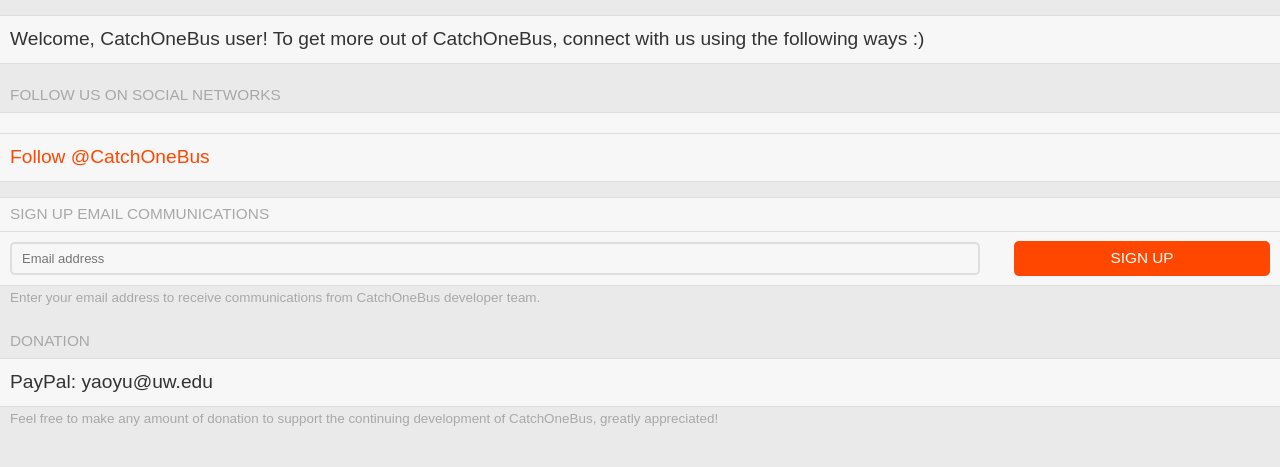
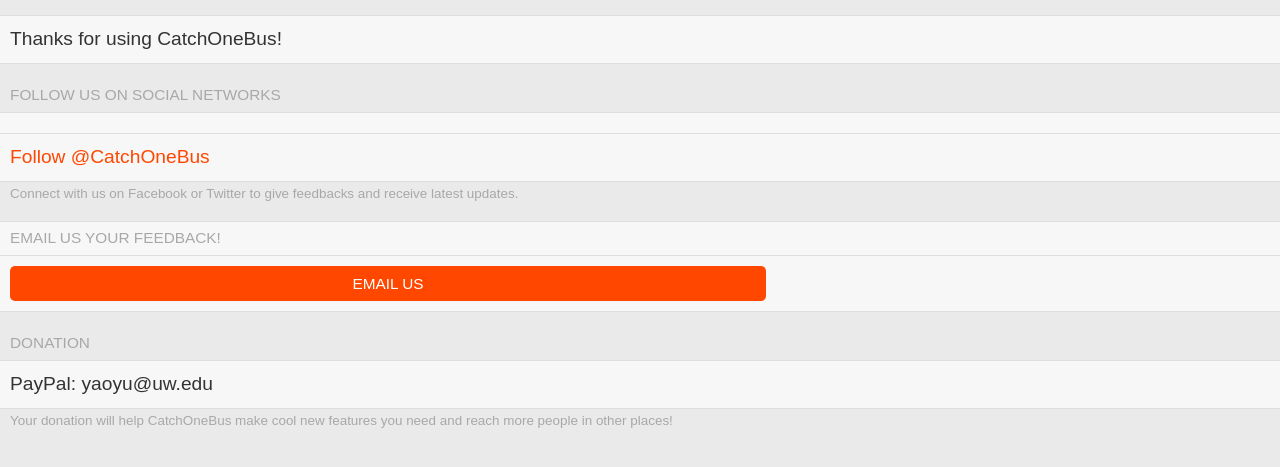
Before and after one commit to yaoyuyang/yaoyuyang.github.io, a Jekyll site: the page catchonebus/config/index.html, which Jekyll copies as it is, in a window 1280 px wide. Shown: the top 467 px of the page. Built offline with Jekyll 4.4.1, drawn with Linux system fonts in a browser that asks for light colours; comment, search, counter and statistics services are not loaded.

Commit message:
update catchonebus config page

```diff
--- a/catchonebus/config/index.html
+++ b/catchonebus/config/index.html
@@ -30,7 +30,7 @@
     <div class='item-container'>
       <div class='item-container-content'>
         <div class='item'>
-          Welcome, CatchOneBus user! To get more out of CatchOneBus, connect with us using the following ways :)
+          Thanks for using CatchOneBus!
         </div>
       </div>
     </div>
@@ -49,30 +49,19 @@
           <script>!function(d,s,id){var js,fjs=d.getElementsByTagName(s)[0],p=/^http:/.test(d.location)?'http':'https';if(!d.getElementById(id)){js=d.createElement(s);js.id=id;js.src=p+'://platform.twitter.com/widgets.js';fjs.parentNode.insertBefore(js,fjs);}}(document, 'script', 'twitter-wjs');</script>
         </label>
       </div>
-      <!-- <div class='item-container-footer'>
-        Connect with us on Facebook or Twitter to give feedbacks and share with friends.
-      </div> -->
+      <div class='item-container-footer'>
+        Connect with us on Facebook or Twitter to give feedbacks and receive latest updates.
+      </div>
     </div>
 
     <div class="item-container">
       <div class="item-container-content">
-        <div class="item-container-header">Sign up Email Communications</div>
+        <div class="item-container-header">Email us your feedback!</div>
         <label class="item">
-          <form action="//yaoyuyang.us12.list-manage.com/subscribe/post?u=a0dcb8efc3d6045d6bf675a5e&amp;id=821a287d64" method="post" id="mc-embedded-subscribe-form" name="mc-embedded-subscribe-form" class="validate" target="_blank" novalidate>
-
-            <!-- <input type="email" value="" name="EMAIL" class="email" id="mce-EMAIL" placeholder="email address" required> -->
-            <div class="item-input-wrapper item-input-wrapper-button">
-              <input type="email" value="" name="EMAIL" class="item-input" id="mce-EMAIL" placeholder="Email address" required>
-            </div>
-              <!-- real people should not fill this in and expect good things - do not remove this or risk form bot signups-->
-            <div style="position: absolute; left: -5000px;" aria-hidden="true"><input type="text" name="b_a0dcb8efc3d6045d6bf675a5e_821a287d64" tabindex="-1" value=""></div>
-            <div class="button-container"><input type="submit" value="SIGN UP" name="subscribe" id="mc-embedded-subscribe" class="item-button item-input-button"></div>
+          <form method="post" action="mailto:catchonebus@gmail.com?subject=CatchOneBus Feedback&body=Hi CatchOneBus,%0D%0A   I am a CatchOneBus user and I have the following feedbacks:" >
+            <input type="submit" class="item-button" value="EMAIL US" >
           </form>
         </label>
-      </div>
-
-      <div class='item-container-footer'>
-        Enter your email address to receive communications from CatchOneBus developer team.
       </div>
 
       <div class="item-container">
@@ -85,7 +74,7 @@
       </div>
 
       <div class='item-container-footer'>
-        Feel free to make any amount of donation to support the continuing development of CatchOneBus, greatly appreciated!
+        Your donation will help CatchOneBus make cool new features you need and reach more people in other places!
       </div>
     </div>
 
@@ -93,13 +82,13 @@
 
   <!--End mc_embed_signup-->
   <script>
-  var signupButton = document.getElementById('mc-embedded-subscribe');
-  signupButton.addEventListener('click', function() {
-    console.log('SIGN UP');
-    var emailAddress = document.getElementById('mce-EMAIL');
-    console.log(emailAddress.value)
-    localStorage['emailAddress'] = emailAddress.value
-  });
+  // var signupButton = document.getElementById('mc-embedded-subscribe');
+  // signupButton.addEventListener('click', function() {
+  //   console.log('SIGN UP');
+  //   var emailAddress = document.getElementById('mce-EMAIL');
+  //   console.log(emailAddress.value)
+  //   localStorage['emailAddress'] = emailAddress.value
+  // });
 
   function getQueryParam(variable, defaultValue) {
     var query = location.search.substring(1);
```
Also changed, not shown: 1 other file.
